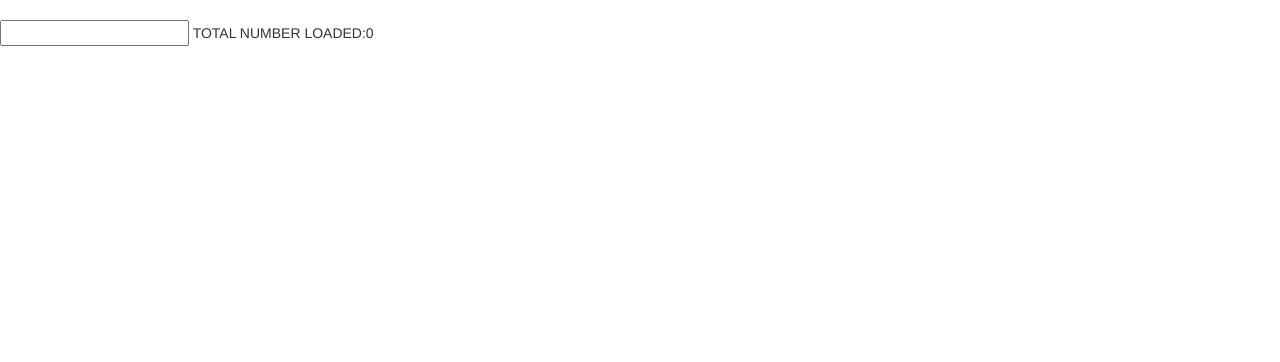
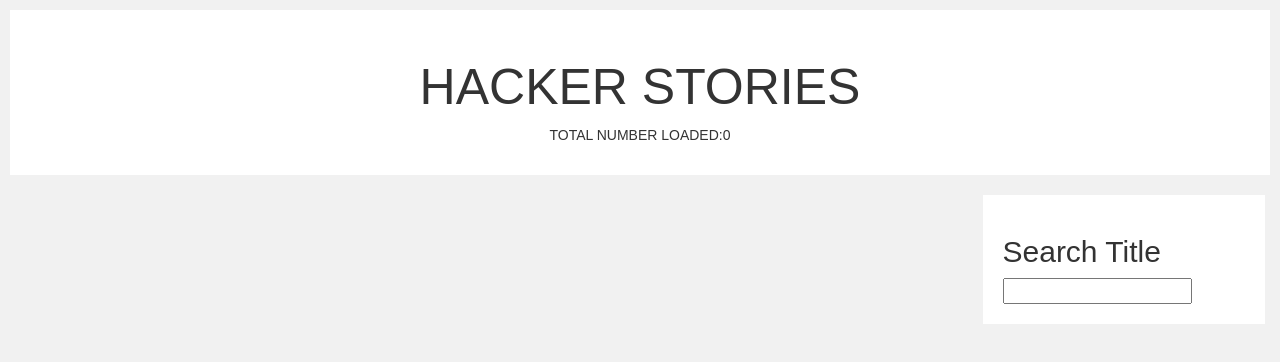
Before and after one commit to NajiShehab/DummyAngularApp, a website: page app/index.html in a window 1280 px wide. Drawn offline with nearby package versions, Linux system fonts and the light colour scheme; no server answers.

Commit message:
Added CSS and HTML Template

```diff
--- a/app/app.css
+++ b/app/app.css
@@ -1,3 +1,45 @@
+* {
+  box-sizing: border-box;
+}
+
 body {
-  padding-top: 20px;
+  font-family: Arial;
+  padding: 10px;
+  background: #f1f1f1;
 }
+
+/* Header/Blog Title */
+.header {
+  padding: 30px;
+  text-align: center;
+  background: white;
+}
+
+.header h1 {
+  font-size: 50px;
+}
+
+/* Create two unequal columns that floats next to each other */
+/* Left column */
+.leftcolumn {
+  float: left;
+  width: 75%;
+  padding-left: 20px;
+}
+
+/* Right column */
+.rightcolumn {
+  float: right;
+  width: 25%;
+  background-color: #f1f1f1;
+  padding-left: 20px;
+  padding-right: 20px;
+}
+
+
+/* Add a card effect for articles */
+.card {
+  background-color: white;
+  padding: 20px;
+  margin-top: 20px;
+}
--- a/app/data-list/HTML/data-list.template.html
+++ b/app/data-list/HTML/data-list.template.html
@@ -1,8 +1,24 @@
-<input ng-model="$ctrl.query"/>
-TOTAL NUMBER LOADED:{{$ctrl.number}}
-<ul>
-    <li ng-repeat="item in $ctrl.itemData | filter: $ctrl.query">
-        <a href="#!">{{item.title}}</a>
-        {{item.text | json}}
-    </li>
-</ul>
+<div class="header">
+    <h1>HACKER STORIES</h1>
+    TOTAL NUMBER LOADED:{{$ctrl.number}}
+</div>
+
+
+<div class="row">
+    <div class="rightcolumn">
+        <div class="card">
+            <h2>Search Title</h2>
+            <input ng-model="$ctrl.query"/>
+        </div>
+    </div>
+    <div ng-repeat="item in $ctrl.itemData | filter: $ctrl.query">
+        <div class="leftcolumn">
+            <div class="card">
+                <h2>{{item.title}}</h2>
+                <h5>By: {{item.by}}</h5>
+                <h5>Insert Time Here</h5>
+                <div class="card">{{item.text}}</div>
+            </div>
+        </div>
+    </div>
+</div>
--- a/app/data-list/data-list.component.js
+++ b/app/data-list/data-list.component.js
@@ -15,7 +15,7 @@ myData.component('listOfStoriesComponent', {
 
             var itemID;
 
-            for (itemID = self.maxID; itemID>self.maxID-5000; itemID--)
+            for (itemID = self.maxID; itemID>self.maxID-10000; itemID--)
 
                 $http.get('https://hacker-news.firebaseio.com/v0/item/' + itemID +'.json?print=pretty').then(function(response){
                     if(response.data.type === 'story' && response.data.title != null && response.data.text != null){
```
